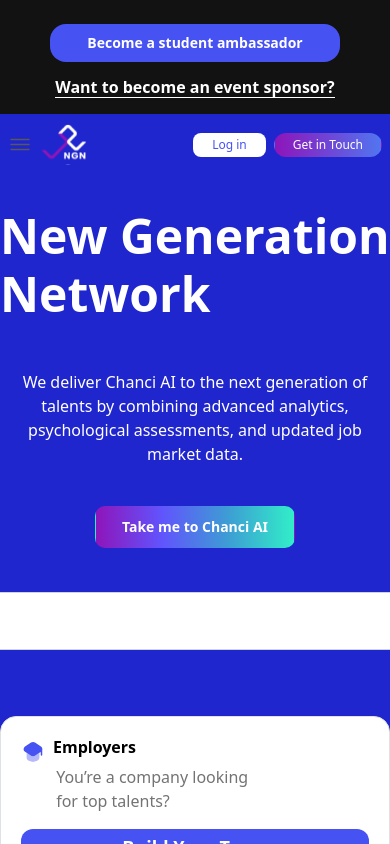
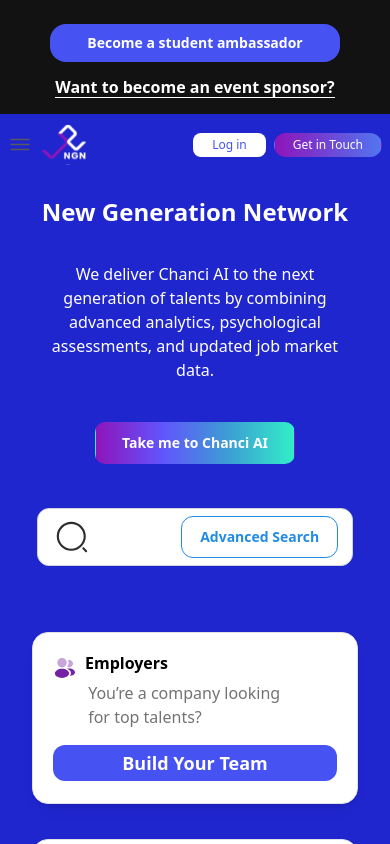
Before and after one commit to mojtaba-ni/Chanci-Front, a Next.js app: page /Home in a window 390 px wide. Shown: the top 844 px of the page. Built offline with nearby package versions, Linux system fonts and the light colour scheme.

Commit message:
feat: add new NgnBox and cardWrapper styles to Navbar;

```diff
--- a/app/shared/ui/Navbar/navbar.module.scss
+++ b/app/shared/ui/Navbar/navbar.module.scss
@@ -188,5 +188,46 @@
         }
       }
     }
+    .NgnBox {
+      padding: 0 2.3rem;
+      margin: 1.4rem 0;
+      h1 {
+        font-size: 24px !important;
+      }
+      p {
+        text-align: center;
+      }
+      .inputBox {
+        width: 100%;
+        .input {
+          min-width: unset !important;
+          width: 100%;
+          height: 57px !important;
+          border-radius: 12px !important;
+        }
+        .inputBtn {
+          position: absolute;
+          border-radius: 12px !important;
+          right: 15px;
+          top: 8px;
+          height: 42px;
+        }
+        .inputIc {
+          position: absolute;
+          top: 12px;
+          left: 15px;
+          height: 34px !important;
+        }
+      }
+    }
+    .cardWrapper {
+      display: flex;
+      flex-direction: column;
+      padding: 0 2rem;
+      .cardBox {
+        min-width: unset !important;
+        width: 100%;
+      }
+    }
   }
 }
```
